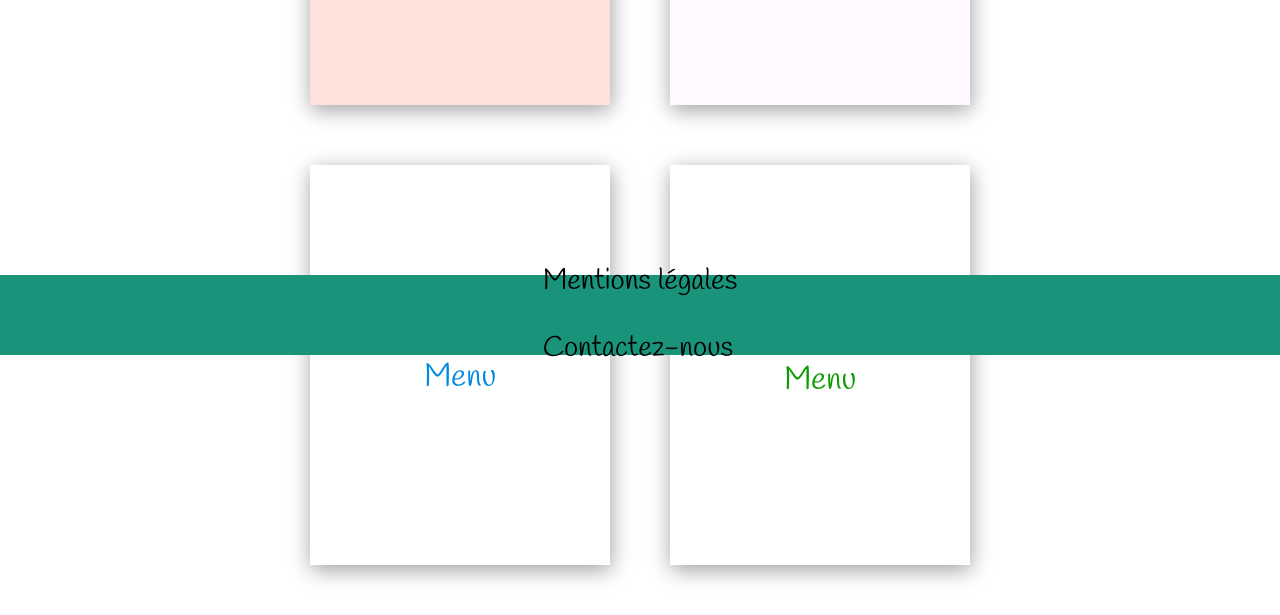
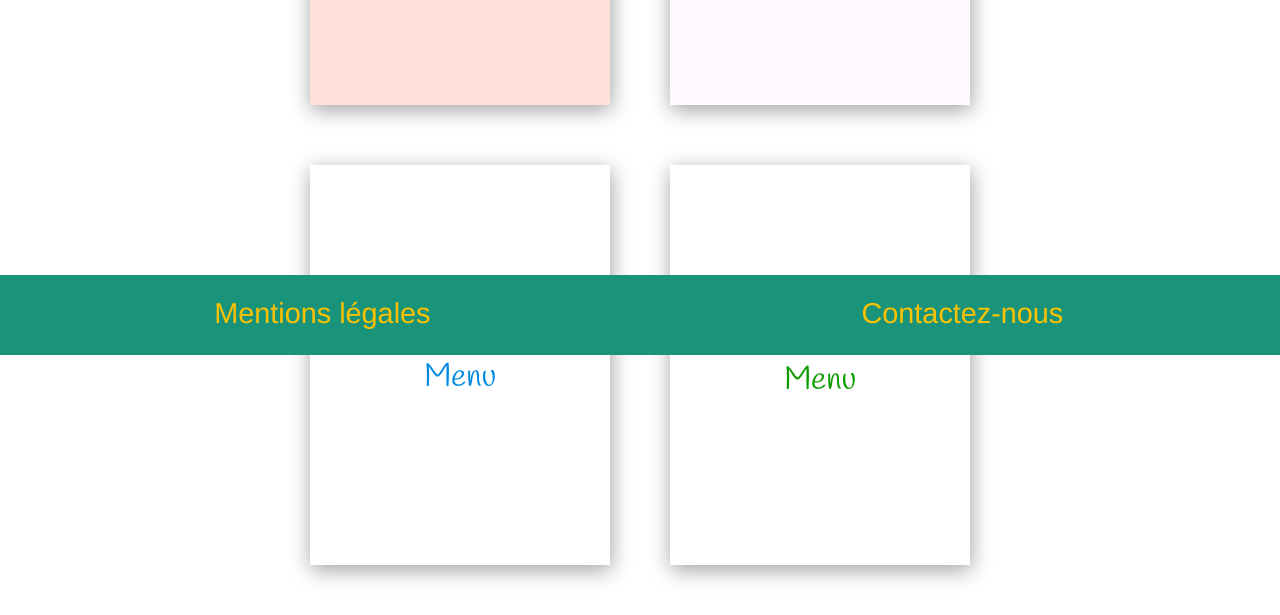
Before and after one commit to ks93600/Projet3Ohmyfood, a website: page index.html in a window 1280 px wide. Shown: the part 445-1060 px from the top of the page. Drawn offline with nearby package versions, Linux system fonts and the light colour scheme; files that its build step writes are made by us from their sources; a web font is replaced by a local one.

Commit message:
changement animation

```diff
--- a/sass/utils/_animations.scss
+++ b/sass/utils/_animations.scss
@@ -58,3 +58,23 @@ h3{
      :hover:after {
      width: 100%;
 }}
+
+//animation shake foot
+
+.foot {
+    display: flex;
+    justify-content: space-around;
+    width: 100%;
+
+    p {
+        animation-name: shake;
+        animation-duration: 0.8s;
+        animation-iteration-count: infinite;
+
+        a {
+            color: $foot-color;
+            text-decoration: none;
+            font-family: helvetica, sans-serif;
+        }
+    }
+}
```
